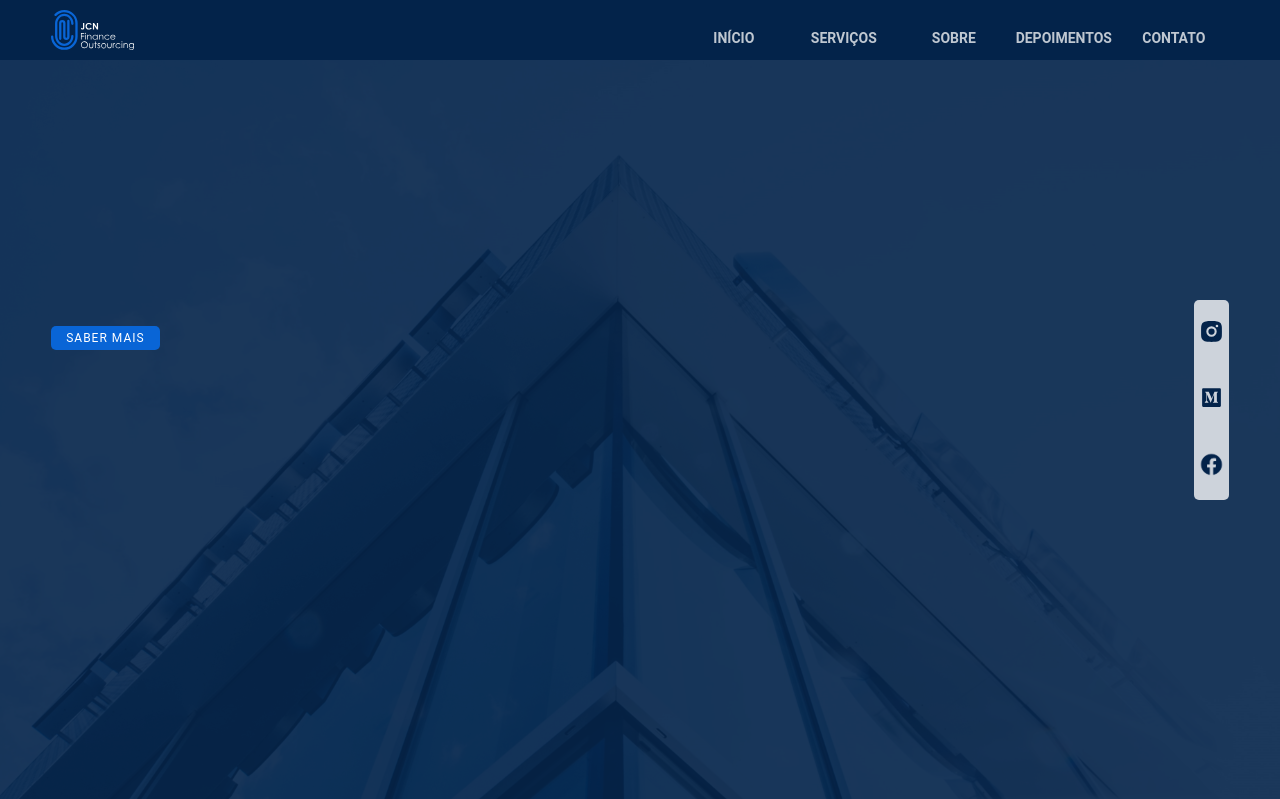
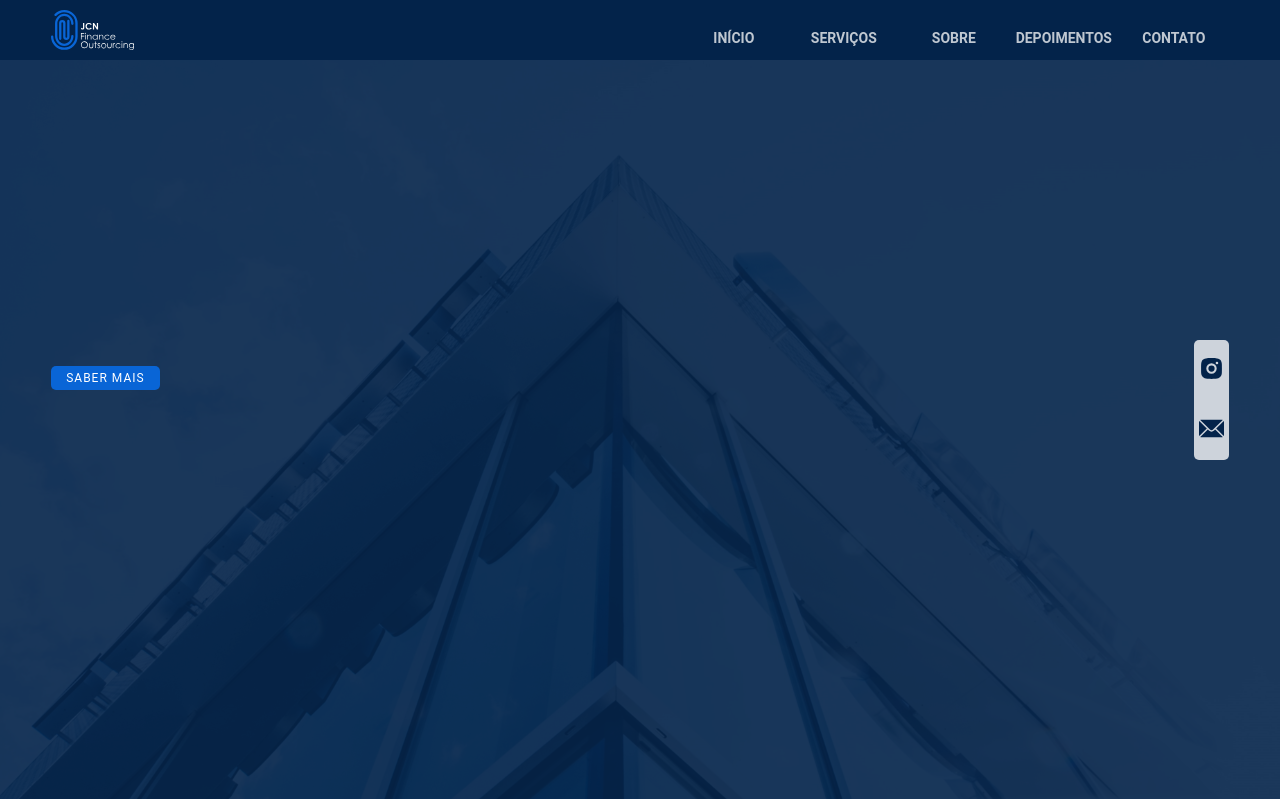
Before and after one commit to eduqz/JCN, a Django app: page / in a window 1280 px wide. Shown: the top 799 px of the page. Run offline with Django 3.2, Linux system fonts and the light colour scheme; data that the repository does not hold is empty; style sheets or scripts are compiled from the project's sources; some libraries are stand-ins or nearby versions; some web fonts are replaced.

Commit message:
Fix banner bar

```diff
--- a/assets/css/_banner.scss
+++ b/assets/css/_banner.scss
@@ -3,18 +3,15 @@
     background-position: top;
     height: 100vh;
     display: flex;
-    align-items:center;
+    align-items: center;
     justify-content: space-between;
-
     @media (max-width: 900px) {
         justify-content: end;
     }
-
     .banner-div {
         width: 100%;
         display: flex;
-        justify-content: space-between  ;
-
+        justify-content: space-between;
         @media (max-width: 900px) {
             width: 100%;
             flex-direction: column;
@@ -23,10 +20,8 @@
             align-self: flex-end;
         }
     }
-
     &-title {
         margin-left: 4%;
-
         h1 {
             width: 360px;
             font-family: century-gothic, sans-serif;
@@ -34,17 +29,15 @@
             font-size: 34px;
             color: white;
         }
-
         &-button {
             background-color: $blue-button;
             @include button;
             text-decoration: none;
         }
     }
-
     &-bar {
         width: 35px;
-        height: 200px;
+        height: 120px;
         margin-right: 4%;
         background-color: #CDD3DB;
         display: flex;
@@ -52,15 +45,12 @@
         align-items: center;
         justify-content: space-around;
         border-radius: 5px;
-
         img {
             width: 25px;
         }
-
         svg {
             width: 25px;
         }
-
         @media (max-width: 900px) {
             width: 200px;
             height: 35px;
@@ -70,5 +60,4 @@
             align-self: center;
         }
     }
-
 }
--- a/assets/sass/css/main.css
+++ b/assets/sass/css/main.css
@@ -169,7 +169,7 @@ body {
         outline: transparent; }
   #banner-bar {
     width: 35px;
-    height: 200px;
+    height: 120px;
     margin-right: 4%;
     background-color: #CDD3DB;
     display: flex;
--- a/templates/banner.html
+++ b/templates/banner.html
@@ -9,14 +9,11 @@
         </div>
 
         <div id="banner-bar">
-            <a href="">
+            <a href="https://www.instagram.com/jcnfinance/?igshid=bv2fsm1njokv">
                 <img src="{% static 'images/insta.svg' %}" alt="instagram">
             </a>
-            <a href="">
-                <img src="{% static 'images/medium.svg' %}" alt="medium">
-            </a>
-            <a href="">
-                <img src="{% static 'images/rede-social.png' %}" alt="">
+            <a href="mailto:joao@jcnfo.com.br">
+                <img src="{% static 'images/mail.svg' %}" alt="medium">
             </a>
         </div>
     </div>
```
Also changed, not shown: assets/images/mail.svg (added), 1 other file.
